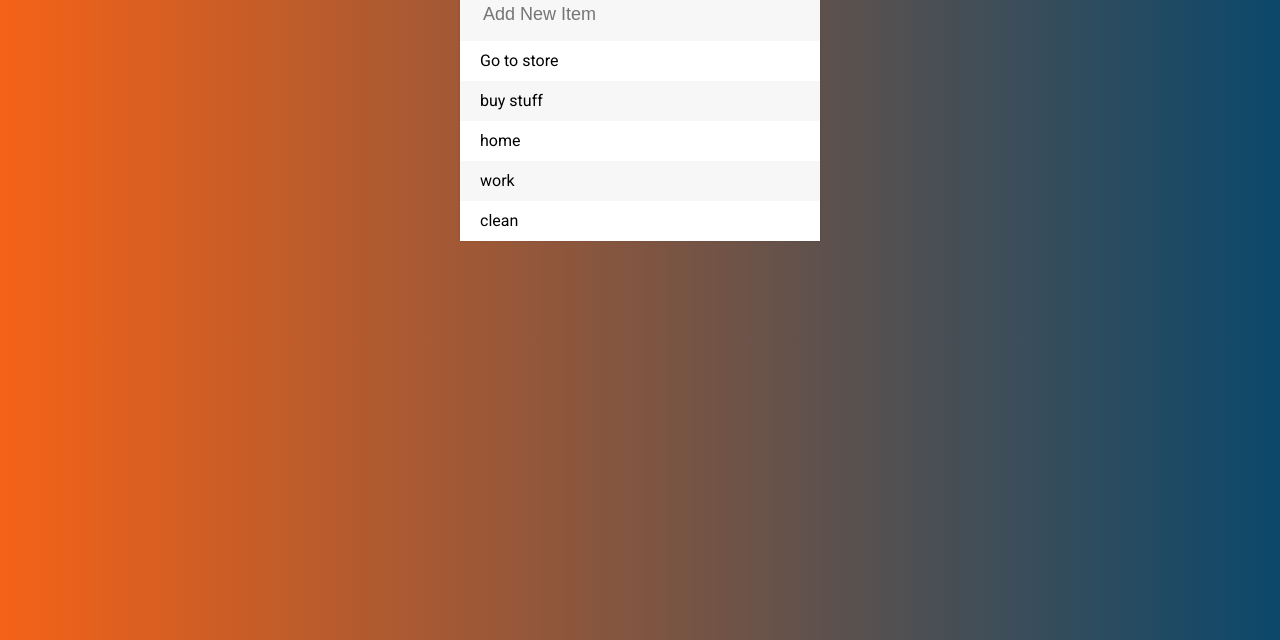
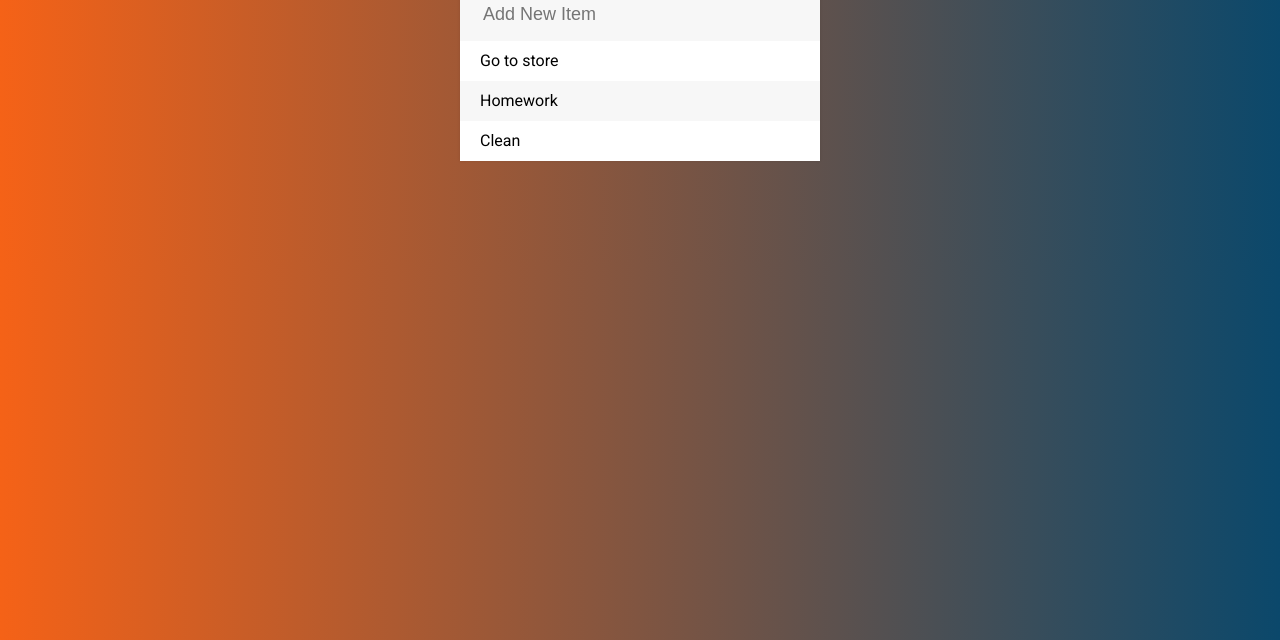
Before and after one commit to Missa3/To-Do-List, a plain HTML site: page index.html in a window 1280 px wide. Shown: the part 160-800 px from the top of the page. Drawn offline with nearby package versions, Linux system fonts and the light colour scheme.

Commit message:
list updated

```diff
--- a/index.html
+++ b/index.html
@@ -18,10 +18,8 @@
         <input type="text" placeholder="Add New Item">
         <ul>
             <li><span><i class="fa fa-trash" aria-hidden="true"></i> </span>Go to store</li>
-            <li><span><i class="fa fa-trash" aria-hidden="true"></i> </span>buy stuff</li>
-            <li><span><i class="fa fa-trash" aria-hidden="true"></i> </span>home</li>
-            <li><span><i class="fa fa-trash" aria-hidden="true"></i> </span>work</li>
-            <li><span><i class="fa fa-trash" aria-hidden="true"></i> </span>clean</li>
+            <li><span><i class="fa fa-trash" aria-hidden="true"></i> </span>Homework</li>
+            <li><span><i class="fa fa-trash" aria-hidden="true"></i> </span>Clean</li>
         </ul>
     </div>
     <script type="text/javascript" src="assets/js/todos.js">
```
